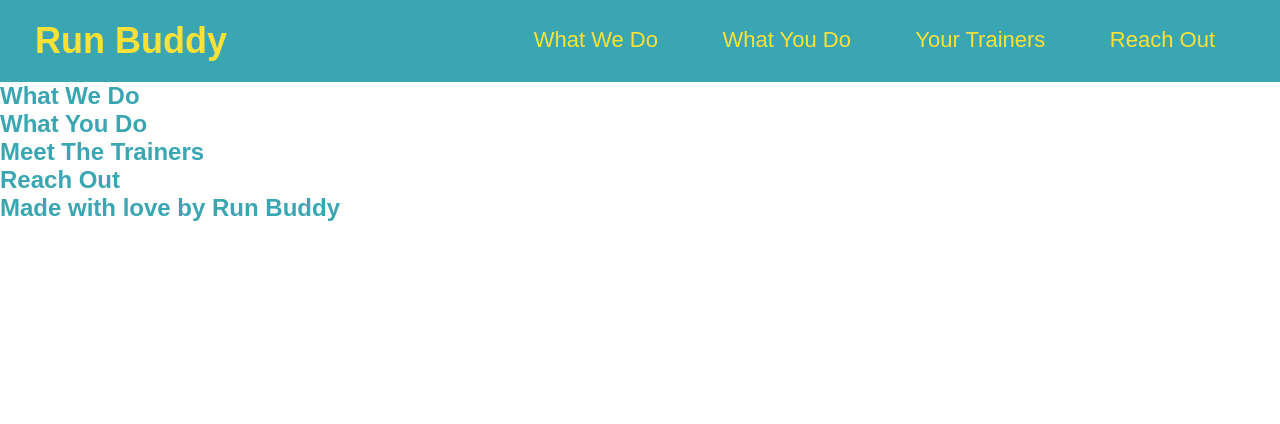
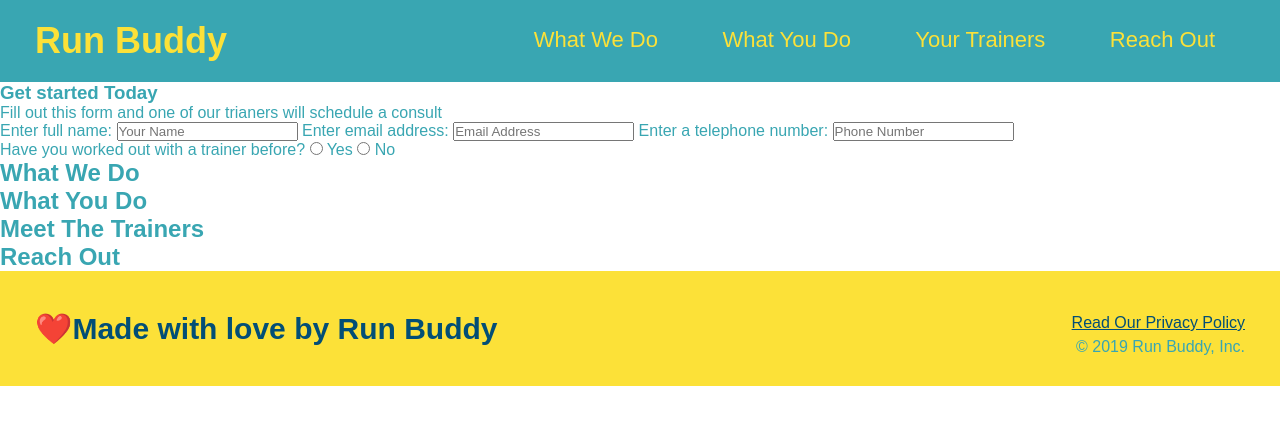
Before and after one commit to CrisGraciano/Run-Buddy, a plain HTML site: page index.html in a window 1280 px wide. Drawn offline with Linux system fonts and the light colour scheme.

Commit message:
Client Form Pre-Css

```diff
--- a/assets/css/style.css
+++ b/assets/css/style.css
@@ -1,6 +1,7 @@
 * {
     margin: 0;
     padding: 0;
+    box-sizing: border-box;
 }
 body {
     color: #39a6b2;
@@ -39,3 +40,26 @@ header nav ul li a {
     font-weight: lighter;
     font-size: 22px;
 }
+
+footer {
+    background-color: #fce138;
+    width: 100%;
+    padding: 40px 35px;
+}
+
+footer h2 {
+    display: inline;
+    color: #024e76;
+    font-size: 30px;
+    margin: 0;
+}
+
+footer div {
+    float: right;
+    line-height: 1.5;
+    text-align: right;
+}
+
+footer a {
+    color: #024e76;
+}
--- a/index.html
+++ b/index.html
@@ -34,6 +34,28 @@
       </nav>
     </header>
 
+    <section>
+      <div>
+        <h3>Get started Today</h3>
+        <p>Fill out this form and one of our trianers will schedule a consult</p>
+      <form>
+        <label for="name">Enter full name:</label>
+        <input type="text" placeholder="Your Name" name="name" id="name"/>
+        <label for="email">Enter email address:</label>
+        <input type="text" placeholder="Email Address" name="email" id="email" />
+        <label for="phone">Enter a telephone number:</label>
+        <input type="text" placeholder="Phone Number" name="phone" id="phone" />
+        <p>
+          Have you worked out with a trainer before?
+          <input type="radio" name="trainer-confirm" id="trainer-yes" />
+          <label; for="trainer-yes">Yes</label>
+          <input type="radio" name="trainer-confirm" id="trainer-no" />
+          <label for="trainer-no">No</label>
+        </p>
+      </form>
+      </div>
+    </section>
+
     <!-- hero/jumbotron -->
     <section>
     </section>
@@ -60,7 +82,11 @@
 
     <!-- footer -->
     <footer>
-      <h2> Made with love by Run Buddy</h2>
+      <h2>❤️Made with love by Run Buddy</h2>
+      <div>
+        <a href="#">Read Our Privacy Policy</a><br />
+        &copy; 2019 Run Buddy, Inc.
+      </div>
     </footer>
   </body>
     </html>
```
